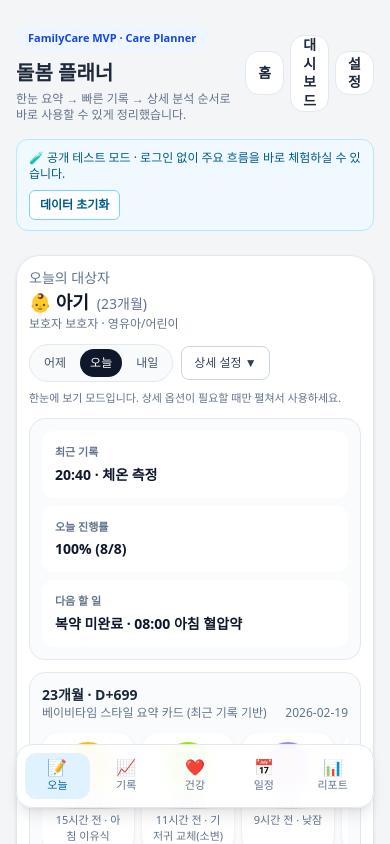
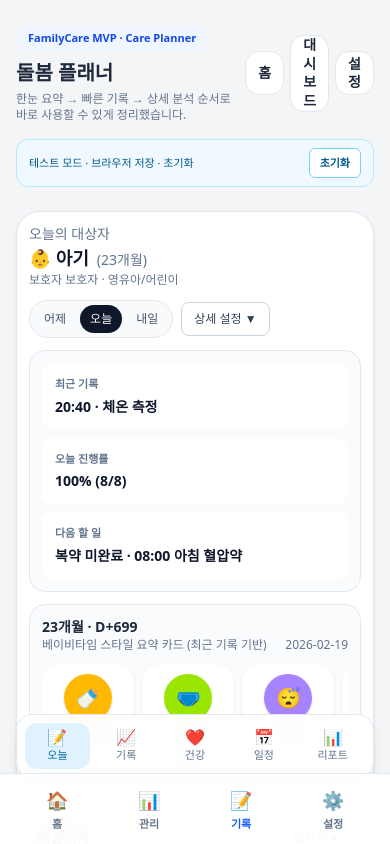
Before and after one commit to dudqks0319-cpu/familycare-mvp, a Next.js app: page /planner in a window 390 px wide. Shown: the top 844 px of the page. Built offline with nearby package versions, Linux system fonts and the light colour scheme.

Commit message:
feat(ui): remove deceptive home UI and unify mobile navigation

```diff
--- a/src/app/auth/page.tsx
+++ b/src/app/auth/page.tsx
@@ -45,11 +45,8 @@ export default async function AuthPage({ searchParams }: AuthPageProps) {
         <div className="mt-4 space-y-2.5">
           {!configured ? (
             <div className="rounded-2xl border border-amber-200 bg-amber-50 px-4 py-3 text-xs text-amber-900">
-              <p className="font-semibold">환경변수 설정 필요</p>
-              <p>
-                <code>NEXT_PUBLIC_SUPABASE_URL</code>, <code>NEXT_PUBLIC_SUPABASE_ANON_KEY</code> 값을
-                .env.local에 추가해 주세요.
-              </p>
+              <p className="font-semibold">현재 로그인 서비스를 준비 중입니다.</p>
+              <p>조금만 기다려 주세요. 플래너는 로그인 없이도 바로 체험하실 수 있습니다.</p>
             </div>
           ) : null}
 
--- a/src/app/dashboard/page.tsx
+++ b/src/app/dashboard/page.tsx
@@ -114,10 +114,17 @@ function toMaskedUserId(userId: string): string {
 }
 
 function buildInviteUrl(token: string): string {
-  const baseUrl = (process.env.NEXT_PUBLIC_SITE_URL || "http://localhost:3000").replace(
-    /\/$/,
-    "",
-  );
+  const rawBaseUrl =
+    process.env.NEXT_PUBLIC_SITE_URL
+    || process.env.VERCEL_PROJECT_PRODUCTION_URL
+    || process.env.VERCEL_URL
+    || "http://localhost:3000";
+
+  const normalizedBaseUrl = rawBaseUrl.startsWith("http")
+    ? rawBaseUrl
+    : `https://${rawBaseUrl}`;
+
+  const baseUrl = normalizedBaseUrl.replace(/\/$/, "");
 
   return `${baseUrl}/invite?token=${token}`;
 }
@@ -209,29 +216,6 @@ export default async function DashboardPage({ searchParams }: DashboardPageProps
           />
         </div>
       </div>
-
-      {/* ── 하단 탭바 (모바일) ── */}
-      <nav className="fc-bottom-nav md:hidden">
-        <div className="mx-auto grid w-full max-w-sm grid-cols-4 px-2 py-1.5">
-          {[
-            { href: "/", label: "홈", icon: "🏠" },
-            { href: "/dashboard", label: "대시보드", icon: "📊" },
-            { href: "/planner", label: "기록", icon: "📝" },
-            { href: "/settings", label: "설정", icon: "⚙️" },
-          ].map((tab) => (
-            <Link
-              key={tab.label}
-              href={tab.href}
-              className={`flex flex-col items-center gap-0.5 rounded-xl py-1.5 text-[11px] font-semibold ${
-                tab.href === "/dashboard" ? "text-blue-600" : "text-[var(--fc-text-sub)]"
-              }`}
-            >
-              <span className="text-lg">{tab.icon}</span>
-              {tab.label}
-            </Link>
-          ))}
-        </div>
-      </nav>
     </main>
   );
 }
@@ -376,7 +360,13 @@ function DashboardContent({
 
                 <div className="mt-5 grid gap-4 lg:grid-cols-2">
                   <section className="rounded-2xl border border-[var(--fc-border)] bg-[var(--fc-bg)] p-4">
-                    <h4 className="text-sm font-semibold text-slate-900">돌봄 멤버</h4>
+                    <h4 className="text-sm font-semibold text-slate-900">관리 항목</h4>
+                    <p className="mt-1 text-xs text-slate-500">모바일 기본은 접힘 상태입니다. 필요한 항목만 펼쳐서 사용하세요.</p>
+
+                    <details className="mt-3 rounded-xl border border-slate-200 bg-white p-3">
+                      <summary className="cursor-pointer list-none text-sm font-semibold text-slate-900">
+                        멤버 관리
+                      </summary>
                       <ul className="mt-3 space-y-2 text-xs text-slate-700">
                         {bundle.members.length === 0 ? (
                           <li className="text-slate-500">등록된 멤버가 없습니다.</li>
@@ -396,11 +386,7 @@ function DashboardContent({
                                 </div>
                                 <div className="flex flex-wrap gap-1">
                                   <form action={updateRecipientMemberPermissionAction}>
-                                  <input
-                                    type="hidden"
-                                    name="recipientId"
-                                    value={member.recipient_id}
-                                  />
+                                    <input type="hidden" name="recipientId" value={member.recipient_id} />
                                     <input type="hidden" name="userId" value={member.user_id} />
                                     <input
                                       type="hidden"
@@ -416,11 +402,7 @@ function DashboardContent({
                                   </form>
                                   {member.user_id !== sessionUserId ? (
                                     <form action={removeRecipientMemberAction}>
-                                    <input
-                                      type="hidden"
-                                      name="recipientId"
-                                      value={member.recipient_id}
-                                    />
+                                      <input type="hidden" name="recipientId" value={member.recipient_id} />
                                       <input type="hidden" name="userId" value={member.user_id} />
                                       <button
                                         type="submit"
@@ -436,8 +418,14 @@ function DashboardContent({
                           ))
                         )}
                       </ul>
+                    </details>
 
-                    <div className="mt-4 rounded-lg border border-slate-200 bg-slate-50 p-3">
+                    <details className="mt-3 rounded-xl border border-slate-200 bg-white p-3">
+                      <summary className="cursor-pointer list-none text-sm font-semibold text-slate-900">
+                        초대 링크 / 가족 초대
+                      </summary>
+
+                      <div className="mt-3 rounded-lg border border-slate-200 bg-slate-50 p-3">
                         <p className="text-xs font-semibold text-slate-800">초대 링크 목록</p>
                         <ul className="mt-2 space-y-2 text-[11px] text-slate-700">
                           {bundle.invites.length === 0 ? (
@@ -448,15 +436,13 @@ function DashboardContent({
                               const isPending = invite.status === "pending";
 
                               return (
-                              <li
-                                key={invite.id}
-                                className="rounded border border-slate-200 bg-white p-2"
-                              >
+                                <li key={invite.id} className="rounded border border-slate-200 bg-white p-2">
                                   <div className="flex items-center justify-between gap-2">
                                     <div>
                                       <p className="font-medium">{invite.invited_email}</p>
                                       <p className="text-slate-500">
-                                      상태: {statusLabel(invite.status)} · 만료: {formatDateTime(invite.expires_at)}
+                                        상태: {statusLabel(invite.status)} · 만료:{" "}
+                                        {formatDateTime(invite.expires_at)}
                                       </p>
                                     </div>
                                     {isPending ? (
@@ -488,13 +474,13 @@ function DashboardContent({
                           type="email"
                           name="invitedEmail"
                           placeholder="초대할 가족 이메일"
-                        className="w-full rounded-xl border border-[var(--fc-border)] bg-[var(--fc-bg)] px-3 py-2.5 text-sm focus:border-blue-400 focus:outline-none focus:ring-2 focus:ring-blue-100 text-sm"
+                          className="w-full rounded-xl border border-[var(--fc-border)] bg-[var(--fc-bg)] px-3 py-2.5 text-sm focus:border-blue-400 focus:outline-none focus:ring-2 focus:ring-blue-100"
                           required
                         />
                         <input
                           name="relationship"
                           placeholder="관계 (예: 딸, 간병인)"
-                        className="w-full rounded-xl border border-[var(--fc-border)] bg-[var(--fc-bg)] px-3 py-2.5 text-sm focus:border-blue-400 focus:outline-none focus:ring-2 focus:ring-blue-100 text-sm"
+                          className="w-full rounded-xl border border-[var(--fc-border)] bg-[var(--fc-bg)] px-3 py-2.5 text-sm focus:border-blue-400 focus:outline-none focus:ring-2 focus:ring-blue-100"
                         />
                         <label className="flex items-center gap-2 text-sm text-slate-700">
                           <input type="checkbox" name="canEdit" /> 편집 권한 허용
@@ -506,8 +492,8 @@ function DashboardContent({
                           이메일 초대 링크 생성
                         </button>
                       </form>
+                    </details>
                   </section>
-
                   <section className="rounded-2xl border border-[var(--fc-border)] bg-[var(--fc-bg)] p-4">
                     <h4 className="text-sm font-semibold text-slate-900">복약 일정</h4>
                     <ul className="mt-3 space-y-2 text-xs text-slate-700">
--- a/src/app/layout.tsx
+++ b/src/app/layout.tsx
@@ -1,5 +1,8 @@
 import type { Metadata, Viewport } from "next";
 import { Geist, Geist_Mono } from "next/font/google";
+
+import { BottomNav } from "@/components/bottom-nav";
+
 import "./globals.css";
 
 const geistSans = Geist({
@@ -32,6 +35,7 @@ export default function RootLayout({
     <html lang="ko">
       <body className={`${geistSans.variable} ${geistMono.variable} antialiased bg-[var(--fc-bg)]`}>
         {children}
+        <BottomNav />
       </body>
     </html>
   );
--- a/src/app/page.tsx
+++ b/src/app/page.tsx
@@ -3,21 +3,12 @@ import Link from "next/link";
 import { getAuthSessionFromCookie } from "@/lib/auth-session";
 
 const HOME_QUICK_MENUS = [
-  { href: "/dashboard", label: "알림장", icon: "📔", tone: "bg-rose-50 text-rose-500" },
-  { href: "/dashboard", label: "공지사항", icon: "📌", tone: "bg-amber-50 text-amber-500" },
-  { href: "/planner", label: "기록", icon: "✏️", tone: "bg-indigo-50 text-indigo-500" },
-  { href: "/planner", label: "일정표", icon: "📅", tone: "bg-red-50 text-red-500" },
-  { href: "/dashboard", label: "체크인", icon: "🍽️", tone: "bg-lime-50 text-lime-500" },
-  { href: "/dashboard", label: "복약", icon: "💊", tone: "bg-pink-50 text-pink-500" },
-  { href: "/invite", label: "초대", icon: "👨‍👩‍👧", tone: "bg-sky-50 text-sky-500" },
+  { href: "/planner", label: "오늘 기록", icon: "✏️", tone: "bg-indigo-50 text-indigo-500" },
+  { href: "/planner", label: "일정·접종", icon: "📅", tone: "bg-red-50 text-red-500" },
+  { href: "/dashboard", label: "돌봄 관리", icon: "📊", tone: "bg-sky-50 text-sky-500" },
+  { href: "/dashboard", label: "복약 체크", icon: "💊", tone: "bg-pink-50 text-pink-500" },
+  { href: "/invite", label: "가족 초대", icon: "👨‍👩‍👧", tone: "bg-lime-50 text-lime-500" },
   { href: "/settings", label: "설정", icon: "⚙️", tone: "bg-emerald-50 text-emerald-500" },
-] as const;
-
-const BOTTOM_TABS = [
-  { href: "/", label: "홈", icon: "🏠", active: true },
-  { href: "/dashboard", label: "대시보드", icon: "📊", active: false },
-  { href: "/planner", label: "기록", icon: "📝", active: false },
-  { href: "/settings", label: "설정", icon: "⚙️", active: false },
 ] as const;
 
 function getProfileName(email?: string): string {
@@ -42,12 +33,9 @@ export default async function Home() {
   return (
     <main className="min-h-screen bg-[var(--fc-bg)] pb-36 md:pb-10">
       <div className="mx-auto w-full max-w-md px-4 pt-6 md:max-w-3xl md:px-6 md:pt-10">
-        {/* ── 헤더 ── */}
         <header className="flex items-center justify-between">
           <div className="flex items-center gap-3">
-            <div className="flex h-11 w-11 items-center justify-center rounded-full bg-blue-100 text-xl">
-              👶
-            </div>
+            <div className="flex h-11 w-11 items-center justify-center rounded-full bg-blue-100 text-xl">👶</div>
             <div>
               <p className="text-xs text-[var(--fc-text-sub)]">{today}</p>
               <p className="text-lg font-bold text-[var(--fc-text)]">{profileName}님</p>
@@ -62,41 +50,32 @@ export default async function Home() {
           </Link>
         </header>
 
-        {/* ── 오늘 한눈 요약 배너 ── */}
         <section className="fc-card mt-5 overflow-hidden">
           <div className="bg-gradient-to-r from-blue-500 to-sky-400 px-5 py-5 text-white">
-            <p className="text-sm font-medium opacity-90">오늘의 돌봄 요약</p>
-            <p className="mt-1 text-2xl font-bold">우리 가족 돌봄 허브</p>
-            <p className="mt-1.5 text-sm opacity-80">기록과 일정을 한 번에 확인하세요</p>
+            <p className="text-sm font-medium opacity-90">오늘의 돌봄</p>
+            <p className="mt-1 text-2xl font-bold">한눈에 보고 바로 기록</p>
+            <p className="mt-1.5 text-sm opacity-90">기록 시작 버튼 하나로 오늘 타임라인을 바로 입력하세요.</p>
           </div>
-          <div className="grid grid-cols-3 divide-x divide-[var(--fc-border)] px-2 py-3">
-            <div className="text-center">
-              <p className="text-xl font-bold text-[var(--fc-text)]">0</p>
-              <p className="text-[11px] text-[var(--fc-text-sub)]">오늘 기록</p>
-            </div>
-            <div className="text-center">
-              <p className="text-xl font-bold text-[var(--fc-text)]">0</p>
-              <p className="text-[11px] text-[var(--fc-text-sub)]">복약 완료</p>
-            </div>
-            <div className="text-center">
-              <p className="text-xl font-bold text-emerald-600">-</p>
-              <p className="text-[11px] text-[var(--fc-text-sub)]">다음 일정</p>
-            </div>
+          <div className="flex flex-wrap gap-2 px-4 py-3">
+            <Link href="/planner" className="fc-btn fc-btn-primary flex-1 rounded-xl px-4 text-sm">
+              오늘 기록 시작하기
+            </Link>
+            <Link
+              href="/dashboard"
+              className="fc-btn rounded-xl border border-[var(--fc-border)] bg-white px-4 text-sm text-[var(--fc-text)]"
+            >
+              돌봄 관리 보기
+            </Link>
           </div>
         </section>
 
-        {/* ── 퀵 메뉴 그리드 ── */}
         <section className="fc-card mt-4 p-4">
           <p className="text-sm font-semibold text-[var(--fc-text)]">바로가기</p>
-          <div className="mt-3 grid grid-cols-4 gap-y-4">
+          <div className="mt-3 grid grid-cols-3 gap-y-4">
             {HOME_QUICK_MENUS.map((menu) => (
-              <Link
-                key={menu.label}
-                href={menu.href}
-                className="flex flex-col items-center gap-1.5"
-              >
+              <Link key={menu.label} href={menu.href} className="flex flex-col items-center gap-1.5">
                 <span
-                  className={`flex h-12 w-12 items-center justify-center rounded-2xl text-xl ${menu.tone}`}
+                  className={`flex h-14 w-14 items-center justify-center rounded-2xl text-2xl ${menu.tone}`}
                   aria-hidden="true"
                 >
                   {menu.icon}
@@ -107,15 +86,6 @@ export default async function Home() {
           </div>
         </section>
 
-        {/* ── 알림 배너 ── */}
-        <section className="mt-4 rounded-2xl bg-gradient-to-r from-amber-100 to-orange-100 px-5 py-4">
-          <p className="text-base font-bold text-amber-900">신학기 준비 체크리스트</p>
-          <p className="mt-1 text-xs text-amber-800/80">
-            식단표·복약·등하원 기록을 먼저 정리하면 사용성이 훨씬 좋아져요.
-          </p>
-        </section>
-
-        {/* ── 데스크톱 전용 로그인/바로가기 ── */}
         <section className="fc-card mt-4 hidden p-5 md:block">
           <p className="text-sm text-[var(--fc-text-sub)]">
             {session
@@ -142,33 +112,11 @@ export default async function Home() {
         </section>
       </div>
 
-      {/* ── 플로팅 CTA ── */}
       <div className="fc-float-cta w-[calc(100%-32px)] max-w-sm md:hidden">
-        <Link
-          href="/planner"
-          className="fc-btn fc-btn-primary w-full rounded-full py-3.5 text-base"
-        >
+        <Link href="/planner" className="fc-btn fc-btn-primary w-full rounded-full py-3.5 text-base">
           오늘 기록 시작하기
         </Link>
       </div>
-
-      {/* ── 하단 고정 탭바 ── */}
-      <nav className="fc-bottom-nav md:hidden">
-        <div className="mx-auto grid w-full max-w-sm grid-cols-4 px-2 py-1.5">
-          {BOTTOM_TABS.map((tab) => (
-            <Link
-              key={tab.label}
-              href={tab.href}
-              className={`flex flex-col items-center gap-0.5 rounded-xl py-1.5 text-[11px] font-semibold ${
-                tab.active ? "text-blue-600" : "text-[var(--fc-text-sub)]"
-              }`}
-            >
-              <span className="text-lg">{tab.icon}</span>
-              {tab.label}
-            </Link>
-          ))}
-        </div>
-      </nav>
     </main>
   );
 }
--- a/src/app/planner/planner-client.tsx
+++ b/src/app/planner/planner-client.tsx
@@ -1283,17 +1283,15 @@ export function PlannerClient() {
         </div>
       ) : null}
 
-      <section className="rounded-xl border border-sky-200 bg-sky-50 px-3 py-2.5">
+      <section className="rounded-xl border border-sky-200 bg-sky-50 px-3 py-2">
         <div className="flex flex-wrap items-center justify-between gap-2">
-          <p className="text-xs font-medium text-sky-800">
-            🧪 공개 테스트 모드 · 로그인 없이 주요 흐름을 바로 체험하실 수 있습니다.
-          </p>
+          <p className="text-[11px] font-medium text-sky-800">테스트 모드 · 브라우저 저장 · 초기화</p>
           <button
             type="button"
             onClick={resetPlanner}
-            className="rounded-md border border-sky-300 bg-white px-2.5 py-1.5 text-xs font-semibold text-sky-800 hover:bg-sky-100"
+            className="rounded-md border border-sky-300 bg-white px-2.5 py-1.5 text-[11px] font-semibold text-sky-800 hover:bg-sky-100"
           >
-            데이터 초기화
+            초기화
           </button>
         </div>
       </section>
@@ -1397,11 +1395,7 @@ export function PlannerClient() {
                   설정
                 </Link>
               </div>
-            ) : (
-              <p className="text-[11px] text-slate-500">
-                한눈에 보기 모드입니다. 상세 옵션이 필요할 때만 펼쳐서 사용하세요.
-              </p>
-            )}
+            ) : null}
           </div>
         </div>
 
@@ -1479,10 +1473,6 @@ export function PlannerClient() {
               {quickActionsExpanded ? "접기 ▲" : "펼치기 ▼"}
             </button>
           </div>
-          <p className="mt-1 rounded-xl border border-amber-200 bg-amber-50 px-2.5 py-2 text-xs text-amber-900">
-            [퀵 노트 도움말] 빠른기록 버튼을 누르면 최근 패턴을 더 쉽게 남기실 수 있어요.
-          </p>
-
           {quickActionsExpanded ? (
             <div
               id="planner-quick-actions"
@@ -1590,7 +1580,6 @@ export function PlannerClient() {
             </button>
           ))}
         </div>
-        <p className="text-[11px] text-slate-400 md:hidden">탭을 좌우로 밀어 더 보실 수 있어요.</p>
       </section>
 
       {effectiveTab === "today" ? (
@@ -3104,7 +3093,7 @@ export function PlannerClient() {
       </section>
       ) : null}
 
-      <div className="fixed inset-x-0 bottom-3 z-30 px-4 md:hidden">
+      <div className="fixed inset-x-0 z-30 px-4 md:hidden" style={{ bottom: "calc(var(--fc-nav-height) + var(--fc-safe-bottom) + 10px)" }}>
         <div className="mx-auto max-w-md rounded-2xl border border-slate-200 bg-white/95 p-2 shadow-lg backdrop-blur">
           <div
             className="grid gap-1"
@@ -3127,21 +3116,7 @@ export function PlannerClient() {
         </div>
       </div>
 
-      <section className="rounded-2xl border border-slate-200 bg-slate-50 p-6">
-        <h3 className="text-base font-semibold text-slate-900">현재 사용 가능한 기능</h3>
-        <ul className="mt-3 list-inside list-disc space-y-1 text-sm text-slate-700">
-          <li>탭 기반 구조(오늘/기록/건강/일정/리포트)로 화면 분리</li>
-          <li>상단 요약 바(모바일 비고정 / 데스크톱 고정)</li>
-          <li>원탭 빠른기록(식사/수면/기저귀/복약/체온/등하원/병원)</li>
-          <li>수유 세분화 입력(모유 좌/우, 분유, 이유식)</li>
-          <li>수유/수면 타이머(시작/종료 후 소요시간 자동 기록)</li>
-          <li>일간/주간 요약 카드 + 24시간 패턴 차트 + 도넛 차트</li>
-          <li>복약 루틴 체크리스트 + 날짜별 복용 완료 처리</li>
-          <li>접종 예약 + 완료 이력 + 다음 접종 D-day 카드</li>
-          <li>평일/주말 루틴 분리 + 템플릿 복사 + 달력 보기</li>
-          <li>선택일 CSV 내보내기 + 비회원 공개 테스트 모드</li>
-        </ul>
-      </section>
+
     </div>
   );
 }
--- a/src/app/settings/page.tsx
+++ b/src/app/settings/page.tsx
@@ -175,27 +175,6 @@ export default async function SettingsPage({ searchParams }: SettingsPageProps)
         </section>
       </div>
 
-      <nav className="fc-bottom-nav md:hidden">
-        <div className="mx-auto grid w-full max-w-sm grid-cols-4 px-2 py-1.5">
-          {[
-            { href: "/", label: "홈", icon: "🏠" },
-            { href: "/dashboard", label: "대시보드", icon: "📊" },
-            { href: "/planner", label: "기록", icon: "📝" },
-            { href: "/settings", label: "설정", icon: "⚙️" },
-          ].map((tab) => (
-            <Link
-              key={tab.label}
-              href={tab.href}
-              className={`flex flex-col items-center gap-0.5 rounded-xl py-1.5 text-[11px] font-semibold ${
-                tab.href === "/settings" ? "text-blue-600" : "text-[var(--fc-text-sub)]"
-              }`}
-            >
-              <span className="text-lg">{tab.icon}</span>
-              {tab.label}
-            </Link>
-          ))}
-        </div>
-      </nav>
     </main>
   );
 }
--- /dev/null
+++ b/src/components/bottom-nav.tsx
@@ -0,0 +1,47 @@
+"use client";
+
+import Link from "next/link";
+import { usePathname } from "next/navigation";
+
+const TABS = [
+  { href: "/", label: "홈", icon: "🏠" },
+  { href: "/dashboard", label: "관리", icon: "📊" },
+  { href: "/planner", label: "기록", icon: "📝" },
+  { href: "/settings", label: "설정", icon: "⚙️" },
+] as const;
+
+function isActive(pathname: string, href: string): boolean {
+  if (href === "/") {
+    return pathname === "/";
+  }
+
+  return pathname === href || pathname.startsWith(`${href}/`);
+}
+
+export function BottomNav() {
+  const pathname = usePathname();
+
+  return (
+    <nav className="fc-bottom-nav md:hidden" aria-label="하단 내비게이션">
+      <div className="mx-auto grid w-full max-w-sm grid-cols-4 px-2 py-1.5">
+        {TABS.map((tab) => {
+          const active = isActive(pathname, tab.href);
+
+          return (
+            <Link
+              key={tab.href}
+              href={tab.href}
+              aria-current={active ? "page" : undefined}
+              className={`flex min-h-[44px] flex-col items-center justify-center gap-0.5 rounded-xl py-1.5 text-[11px] font-semibold ${
+                active ? "text-blue-600" : "text-[var(--fc-text-sub)]"
+              }`}
+            >
+              <span className="text-lg">{tab.icon}</span>
+              {tab.label}
+            </Link>
+          );
+        })}
+      </div>
+    </nav>
+  );
+}
```
Lines whose indentation alone changed are shown as unchanged.
